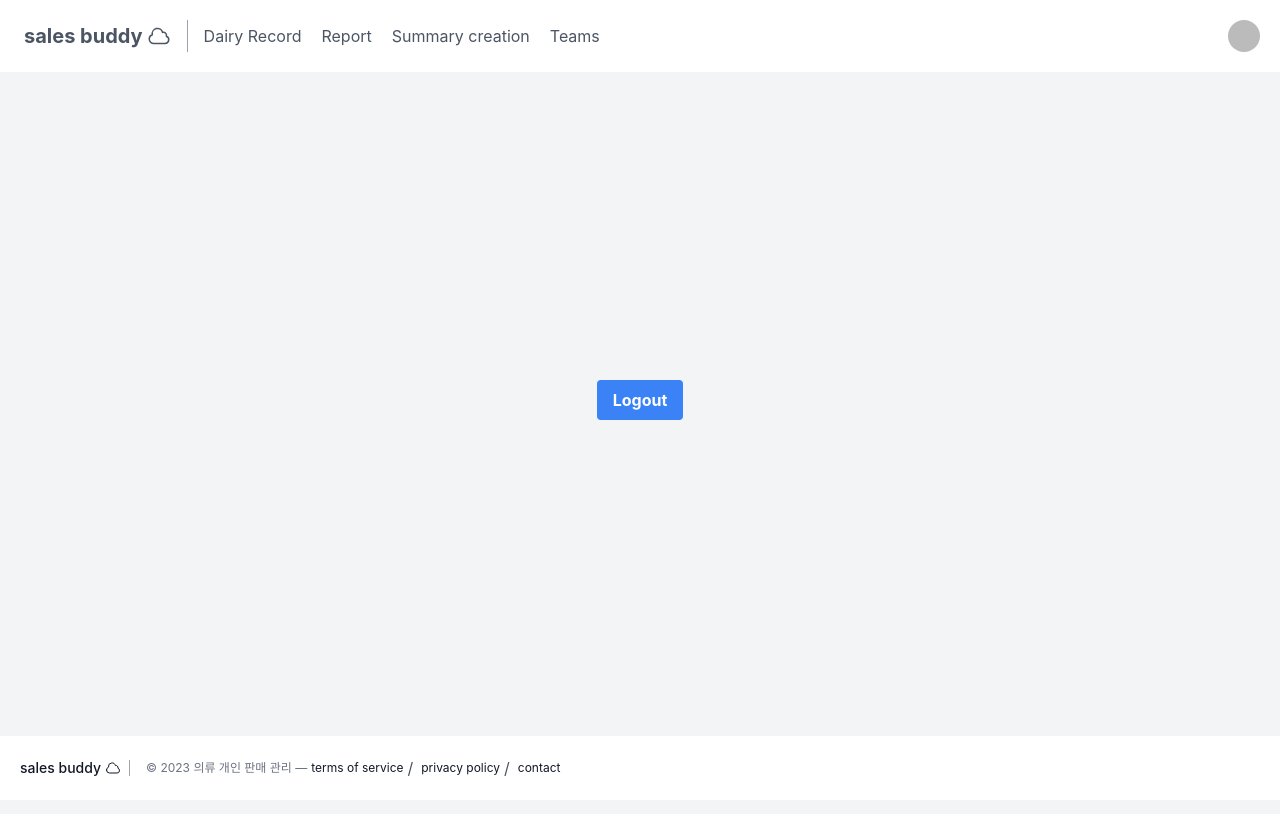
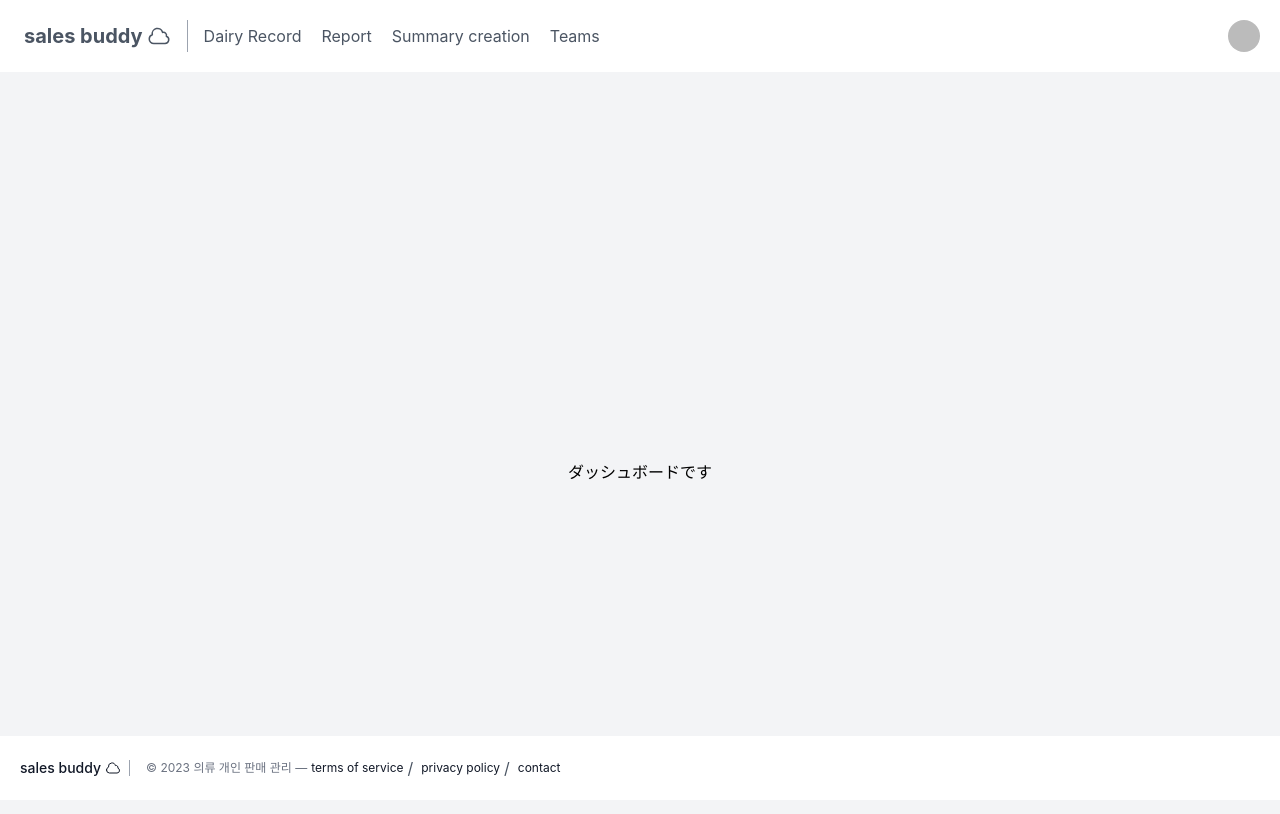
Before and after one commit to eriplume/sales_buddy, a Next.js app: page /dashboard in a window 1280 px wide. Shown: the top 814 px of the page. Built offline with nearby package versions, Linux system fonts and the light colour scheme; no server answers; sample sign-in values are in the browser's storage.

Commit message:
:art: Update: レイアウト調整 #8

```diff
--- a/app/(authenticated)/dashboard/page.tsx
+++ b/app/(authenticated)/dashboard/page.tsx
@@ -1,11 +1,8 @@
-"use client"
-import AuthenticateButton from '@/app/components/AuthenticateButton';
-
 export default function Dashboard() {
   return (
     <>
-    <div className="h-screen flex justify-center items-center">
-      <div><AuthenticateButton/></div>
+    <div className="flex justify-center items-center">
+      <p>ダッシュボードです</p>
     </div>
     </>
   )
--- a/app/(authenticated)/layout.tsx
+++ b/app/(authenticated)/layout.tsx
@@ -1,4 +1,4 @@
-import Header from "../components/base/Header"
+import RequireAuth from "@/lib/RequireAuth"
 
 export default function AuthenticatedLayout({
   children,
@@ -8,8 +8,11 @@ export default function AuthenticatedLayout({
 
   return (
     <>
-    <Header/>
-      {children}
+      <div className="flex flex-col justify-center items-center min-h-screen">
+        <RequireAuth>
+        {children}
+        </RequireAuth>
+      </div>
     </>
   )
 }
--- a/app/components/base/Footer.tsx
+++ b/app/components/base/Footer.tsx
@@ -2,7 +2,7 @@ import { CloudIcon } from "@heroicons/react/24/outline";
 
 export default function Footer() {
   return (
-    <footer className="fixed bottom-0 left-0 right-0 text-gray-600 body-font bg-white">
+    <footer className="sticky bottom-0 text-gray-600 body-font bg-white">
       <div className="container px-5 p-5 mx-auto flex flex-col sm:flex-row items-center">
         {/* アプリ名 + コピーライト*/}
         <div className="flex flex-row justify-center items-center">
--- a/app/components/base/Header.tsx
+++ b/app/components/base/Header.tsx
@@ -3,7 +3,7 @@ import UserStatus from "./UserStatus";
 
 export default function Header() {
   return (
-    <header className="fixed top-0 left-0 right-0 text-gray-600 body-font bg-white">
+    <header className="sticky top-0 text-gray-600 body-font bg-white">
       <div className="container mx-auto flex flex-wrap p-5 items-center justify-between">
         <div className="flex items-center">
         <Bars3Icon className="w-6 h-6 md:hidden mr-2" /> {/* モバイルビューでのみアイコン表示 */}
@@ -15,5 +15,6 @@ export default function Header() {
         <UserStatus />
       </div>
     </header>
+
   )
 }
--- a/app/layout.tsx
+++ b/app/layout.tsx
@@ -19,9 +19,13 @@ export default function RootLayout({
       <body className='bg-gray-100'>
         <NextAuthProvider>
           <MantineProviderWrapper>
+          <div className="flex flex-col h-screen">
             <Header />
+            <main className="flex-grow">
             {children}
+            </main>
             <Footer />
+            </div>
           </MantineProviderWrapper>
         </NextAuthProvider>
       </body>
--- a/app/page.tsx
+++ b/app/page.tsx
@@ -1,8 +1,10 @@
+import Auth from "@/lib/Auth";
+
 export default function Home() {
   return (
-    <>
-    <div className="h-screen">
+    <div className="flex flex-col justify-center items-center min-h-screen">
+      <Auth/>
+      <p>トップページです</p>
     </div>
-    </>
   )
 }
--- a/lib/Auth.tsx
+++ b/lib/Auth.tsx
@@ -14,5 +14,6 @@ export default function Auth () {
       router.push('/dashboard');
     }
   }, [status, router]);
+
   if (status === "loading") return <Loading size="md"/>;
 };
```
